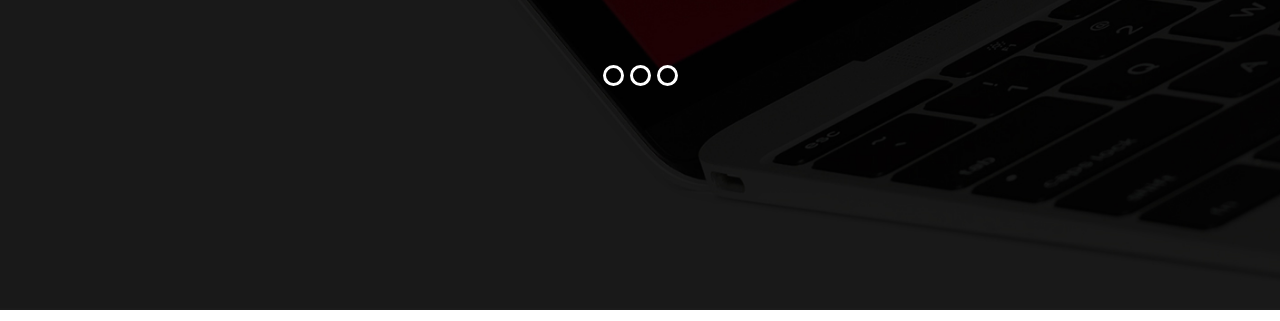
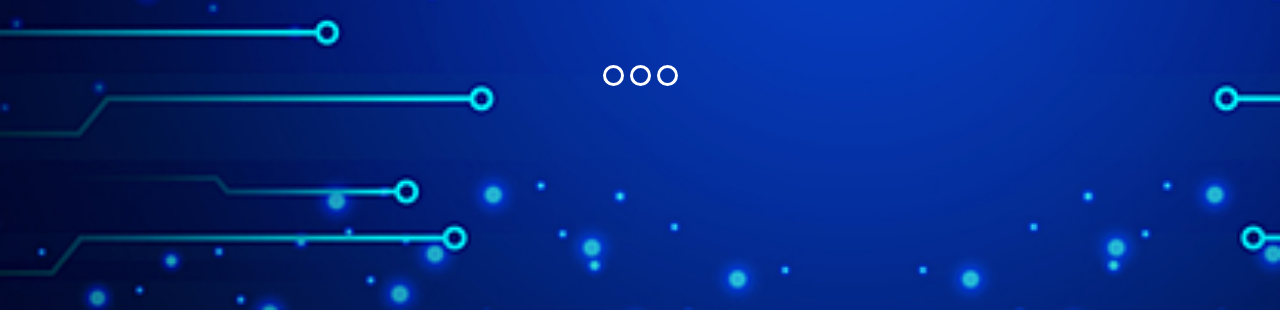
Before and after one commit to Emrick02/Expo, a plain HTML site: page index.html in a window 1280 px wide. Shown: the part 490-811 px from the top of the page. Drawn offline with nearby package versions, Linux system fonts and the light colour scheme.

Commit message:
Update style.css

```diff
--- a/css/style.css
+++ b/css/style.css
@@ -72,7 +72,8 @@ body {
 .hero_area {
   height: 100vh;
   background-color: #b5caee;
-  background-image: url(../images/hero-bg.jpg);
+  /*background-image: url(../images/hero-bg.jpg);*/
+  background-image: url(../images/backround.jpg);
   background-size: cover;
 }
 
```
